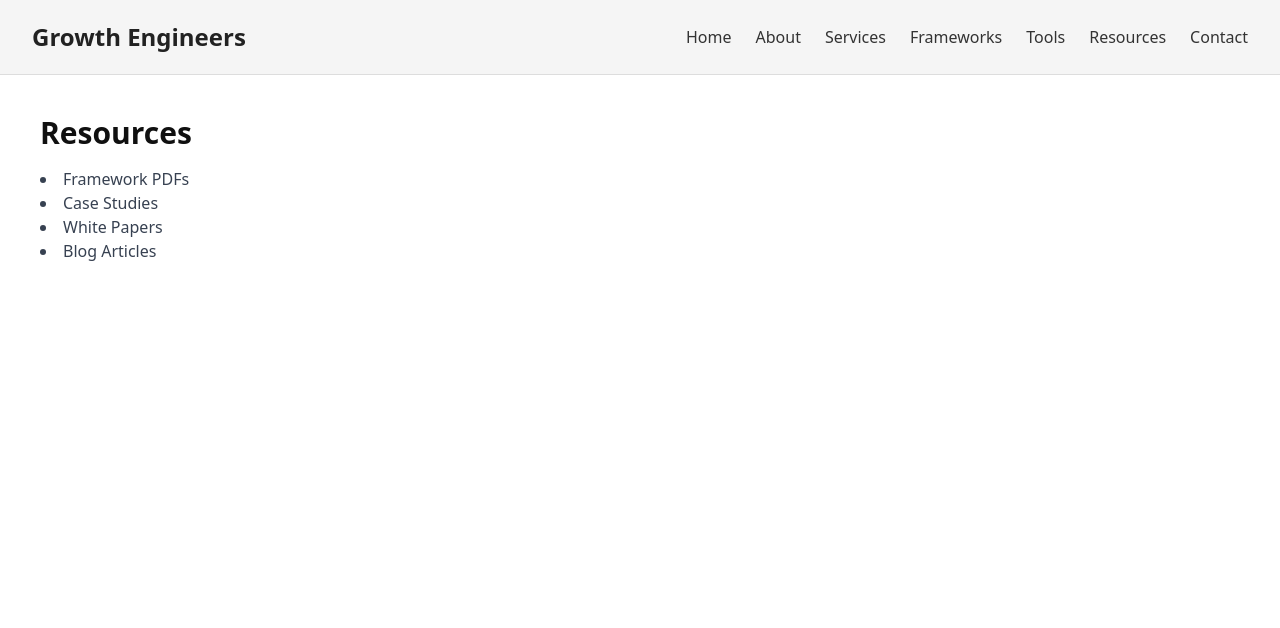
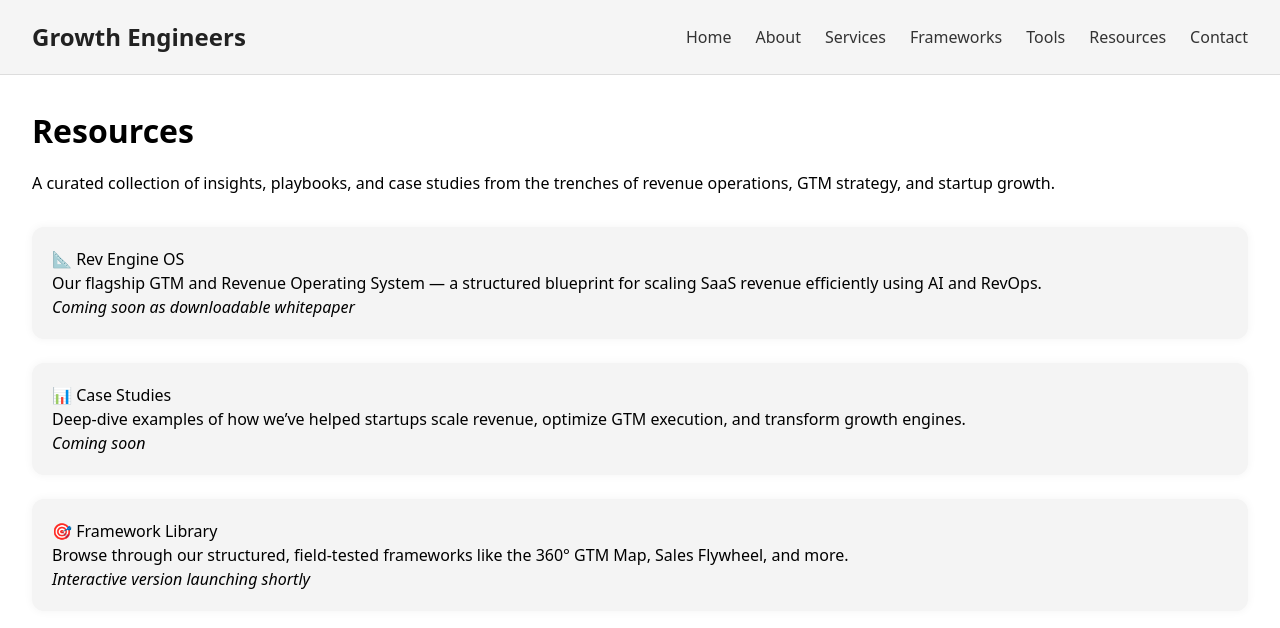
Before and after one commit to sameerjoshy/newwebsite, a React (Vite) app: page /resources in a window 1280 px wide. Shown: the top 628 px of the page. Built offline with nearby package versions, Linux system fonts and the light colour scheme.

Commit message:
Update Resources.jsx

```diff
--- a/src/pages/Resources.jsx
+++ b/src/pages/Resources.jsx
@@ -1,13 +1,39 @@
+import React from 'react'
+
 export default function Resources() {
   return (
-    <div className="p-10">
-      <h1 className="text-3xl font-bold text-primary">Resources</h1>
-      <ul className="mt-4 list-disc list-inside text-gray-700">
-        <li>Framework PDFs</li>
-        <li>Case Studies</li>
-        <li>White Papers</li>
-        <li>Blog Articles</li>
-      </ul>
+    <div style={{ padding: '2rem' }}>
+      <h1 style={{ fontSize: '2rem', fontWeight: 'bold', marginBottom: '1rem' }}>Resources</h1>
+      <p style={{ marginBottom: '2rem' }}>
+        A curated collection of insights, playbooks, and case studies from the trenches of revenue operations, GTM strategy, and startup growth.
+      </p>
+
+      <div style={{ display: 'grid', gap: '1.5rem' }}>
+        <div style={cardStyle}>
+          <h2>📐 Rev Engine OS</h2>
+          <p>Our flagship GTM and Revenue Operating System — a structured blueprint for scaling SaaS revenue efficiently using AI and RevOps.</p>
+          <p><i>Coming soon as downloadable whitepaper</i></p>
+        </div>
+
+        <div style={cardStyle}>
+          <h2>📊 Case Studies</h2>
+          <p>Deep-dive examples of how we’ve helped startups scale revenue, optimize GTM execution, and transform growth engines.</p>
+          <p><i>Coming soon</i></p>
+        </div>
+
+        <div style={cardStyle}>
+          <h2>🎯 Framework Library</h2>
+          <p>Browse through our structured, field-tested frameworks like the 360° GTM Map, Sales Flywheel, and more.</p>
+          <p><i>Interactive version launching shortly</i></p>
+        </div>
+      </div>
     </div>
   )
 }
+
+const cardStyle = {
+  padding: '1.25rem',
+  borderRadius: '0.75rem',
+  backgroundColor: '#f4f4f4',
+  boxShadow: '0 0 10px rgba(0,0,0,0.05)',
+}
```
